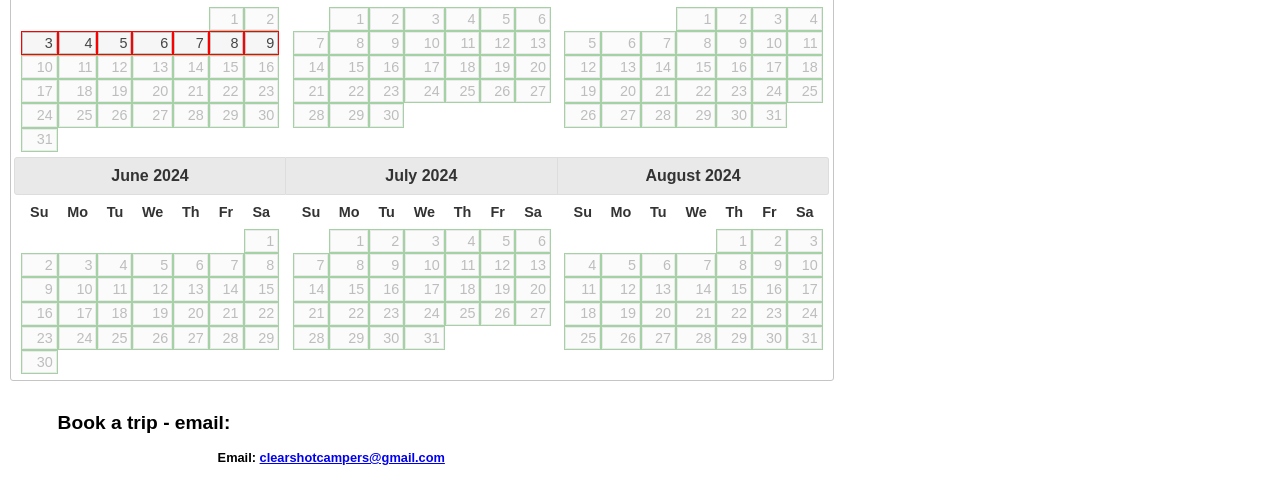
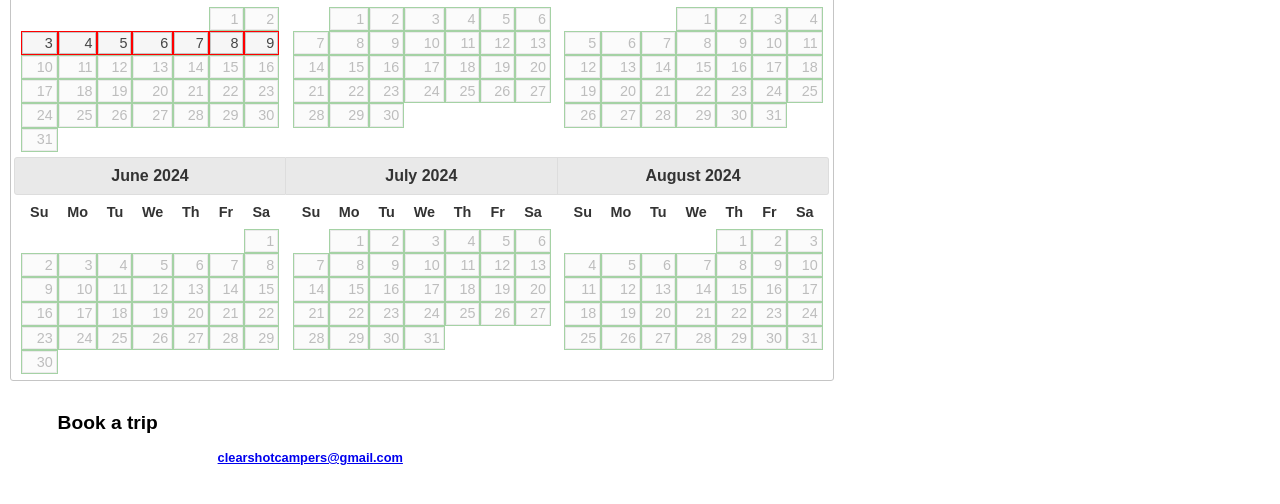
Before and after one commit to Clearshotcampers/Clearshot-First-Live-Site, a plain HTML site: page index.html in a window 1280 px wide. Shown: the part 544-1048 px from the top of the page. Drawn offline with nearby package versions, Linux system fonts and the light colour scheme.

Commit message:
E-mail address text change

```diff
--- a/index.html
+++ b/index.html
@@ -54,8 +54,8 @@
   <script src="js/mydates.js"></script>
 
   <br />  <br />
-  <heading3 class="acrossPage">Book a trip - email:</heading3>
-<p class="bold column" id="contact">Email: <a href="mailto:clearshotcampers@gmail.com?subject=Van Booking&body=I would like to book the van from [start date] to [end date]">clearshotcampers@gmail.com</a></p>
+  <heading3 class="acrossPage">Book a trip</heading3>
+<p class="bold column" id="contact"> <a href="mailto:clearshotcampers@gmail.com?subject=Van Booking&body=I would like to book the van from [start date] to [end date]">clearshotcampers@gmail.com</a></p>
 <br /><br />
 
 </body>
```
